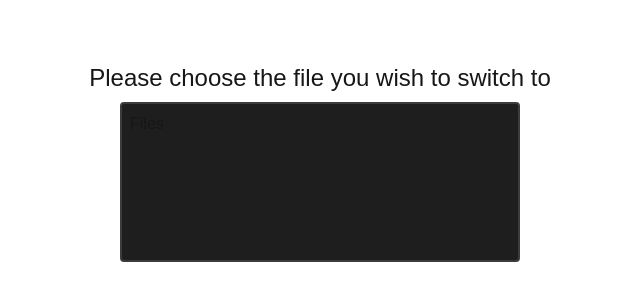
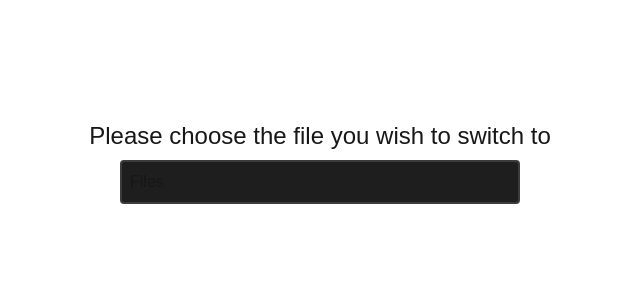
Before and after one commit to Fabrisdev/drv3-mod-creator, a Next.js app: page / in a window 1280 px wide. Shown: the part 238-538 px from the top of the page, without its empty margins (320-960 px from the left). Built offline with nearby package versions, Linux system fonts and the light colour scheme.

Commit message:
removed not necessary style

```diff
--- a/src/file-manager/components/FilePicker.tsx
+++ b/src/file-manager/components/FilePicker.tsx
@@ -11,7 +11,7 @@ export function FilePicker() {
 		<File key={filename}>{filename}</File>
 	));
 	return (
-		<Node className="min-w-100 min-h-40 flex flex-col gap-2">
+		<Node className="min-w-100 flex flex-col gap-2">
 			Files
 			{filenamesMapped}
 		</Node>
```
